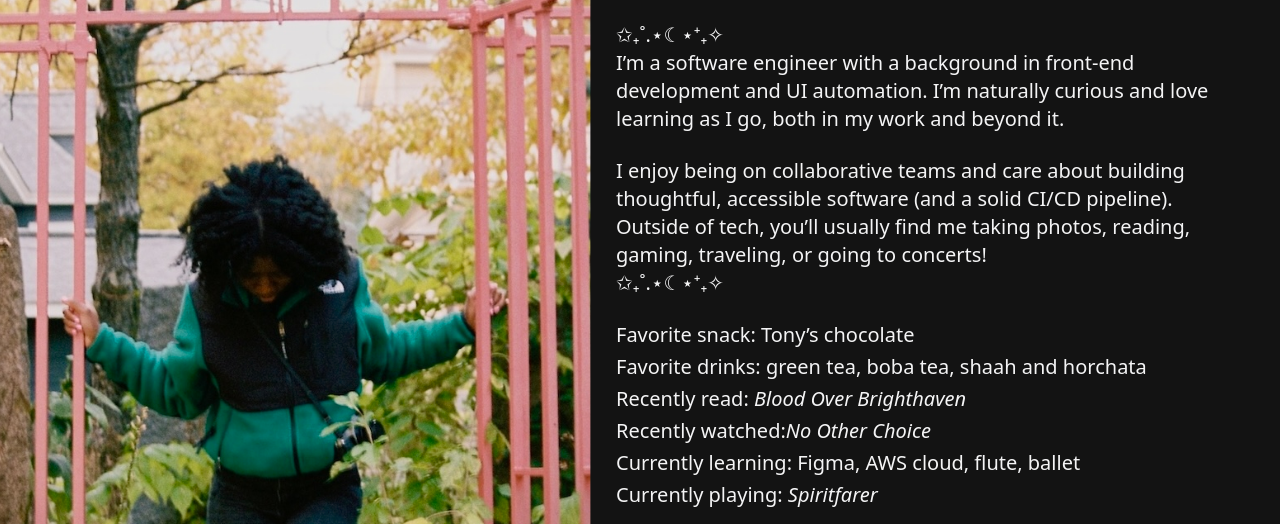
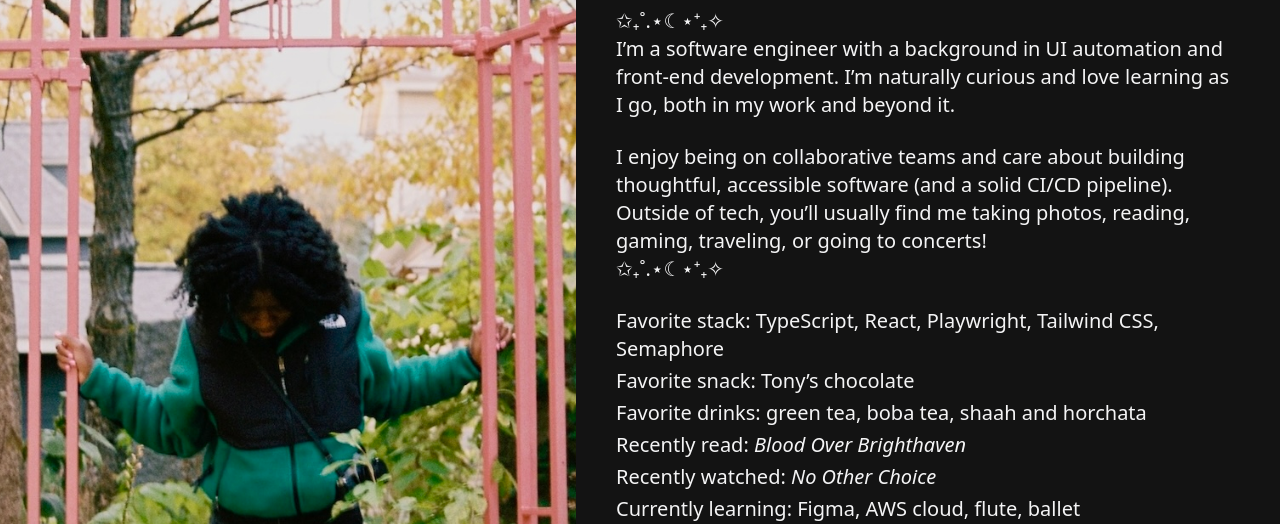
Before and after one commit to cillacodes/pg-portfolio-site, a website: page index.html in a window 1280 px wide. Shown: the part 197-721 px from the top of the page. Drawn offline with Linux system fonts and the light colour scheme.

Commit message:
add CNAME file and ui styling updates

```diff
--- a/index.html
+++ b/index.html
@@ -1,5 +1,5 @@
 <!doctype html>
-<htmnl>
+<html>
   <head>
     <meta charset="UTF-8" />
     <meta name="viewport" content="width=device-width, initial-scale=1.0" />
@@ -17,22 +17,22 @@
   </head>
 
   <body class="min-h-screen bg-dark-mode">
-    <div class="flex flex-col md:flex-row md:h-screen animate-[fadeUp_0.8s_ease-out_forwards] opacity-0">
+    <div class="flex flex-col md:flex-row md:min-h-screen animate-[fadeUp_0.8s_ease-out_forwards] opacity-0">
       <!-- Left side image -->
-      <section class="md:w-[45%] w-full md:h-full">
+      <section class="md:w-[45%] w-full">
         <img
           src="images/pg-portrait.jpeg"
           alt="A portrait of Priscilla in a garden"
-          class="w-full h-full object-cover object-center scale-105"
+          class="w-full h-full object-cover object-center"
         />
       </section>
 
       <!-- Right side content -->
       <section class="md:w-[55%] w-full flex flex-col gap-6 justify-center lg:px-10 p-8 ">
         <div class="max-w-2xl font-black font-[var(--font-heading)]">
-          <p class="text-gray md:text-2xl text-xl tracking-wide">Hello,</p>
+          <p class="text-gray lg:text-2xl text-xl tracking-wide">Hello,</p>
           <h1
-            class="md:text-6xl text-5xl text-purple tracking-tight"
+            class="lg:text-6xl text-5xl text-purple tracking-tight"
           >
             I'm Priscilla
           </h1>
@@ -43,8 +43,8 @@
         <div class="font-[var(--font-body)] md:text-xl text-l text-white">
           <span>✩₊˚.⋆☾⋆⁺₊✧</span>
           <p class="mb-6">
-            I’m a software engineer with a background in front-end development
-            and UI automation. I’m naturally curious and love learning as I go,
+            I’m a software engineer with a background in UI automation and front-end development.
+            I’m naturally curious and love learning as I go,
             both in my work and beyond it.
           </p>
           <p>
@@ -59,16 +59,17 @@
 
         <div class="font-[var(--font-body)] md:text-xl text-l text-white">
           <ul class="list-none space-y-1">
+            <li><span class="font-medium">Favorite stack:</span> TypeScript, React, Playwright, Tailwind CSS, Semaphore</li>
             <li><span class="font-medium">Favorite snack:</span> Tony’s chocolate</li>
             <li><span class="font-medium">Favorite drinks:</span> green tea, boba tea, shaah and horchata</li>
             <li><span class="font-medium">Recently read:</span><i> Blood Over Brighthaven</i></li>
-            <li><span class="font-medium">Recently watched:</span><i>No Other Choice</i></li>
+            <li><span class="font-medium">Recently watched:</span><i> No Other Choice</i></li>
             <li><span class="font-medium">Currently learning:</span> Figma, AWS cloud, flute, ballet</li>
             <li><span class="font-medium">Currently playing:</span> <i>Spiritfarer</i></li>
           </ul>
         </div>
 
-        <div class="text-purple flex justify-between">
+        <div class="text-purple flex justify-between pt-8">
           <a href="mailto:priscillayg23@gmail.com" class="hover:text-gray">
             <i class="fa-solid fa-envelope fa-2xl"></i>
           </a>
@@ -86,4 +87,4 @@
       </section>
     </div>
   </body>
-</htmnl>
+</html>
```
Also changed, not shown: styles/output.css, 1 other file.
